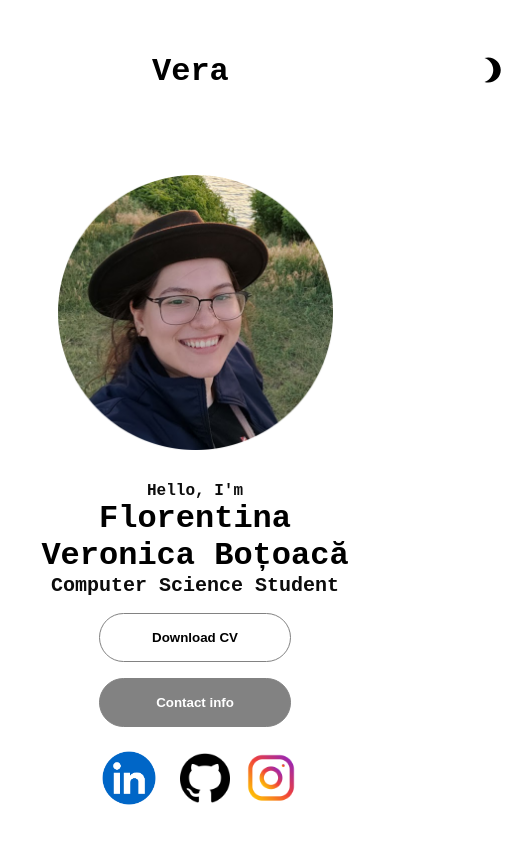
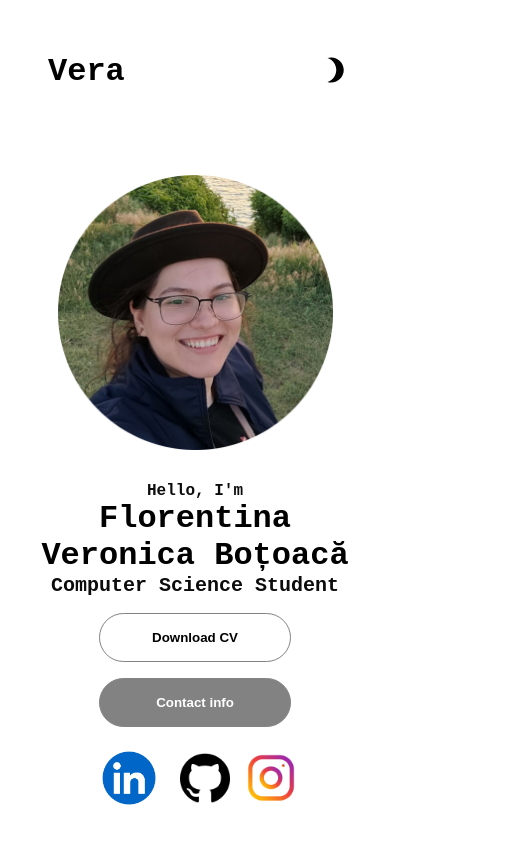
Before and after one commit to Botoaca-Florentina-Veronica/Portofoliu, a React (Vite) app in the folder frontend/: page / in a window 390 px wide. Shown: the top 844 px of the page, 515 px wide, since content can reach past the window. Built offline with nearby package versions, Linux system fonts and the light colour scheme; a web font is replaced by a local one.

Commit message:
imbunatatiri interfata mobile

```diff
--- a/frontend/src/components/Content.jsx
+++ b/frontend/src/components/Content.jsx
@@ -30,8 +30,8 @@ const Content = ({ darkMode }) => {
     { src: timisoara, alt: "Timișoara" },
     { src: bazooka2, alt: "Bazooka 2" },
     { src: croatia, alt: "Croatia" },
+    { src: catedrala, alt: "Catedrala" },
     { src: teatru, alt: "Teatru" },
-    { src: catedrala, alt: "Catedrala" },
     { src: ski, alt: "Ski" },
     { src: pasare, alt: "Pasăre" }
   ];
--- a/frontend/src/components/Experience.jsx
+++ b/frontend/src/components/Experience.jsx
@@ -39,8 +39,8 @@ const Experience = ({ darkMode }) => {
               <article>
                 <img src={checkmark} alt="checkmark logo" className="checkmark-icon" />
                 <div>
-                  <h3>BootStrap</h3>
-                  <p>Begginer</p>
+                  <h3>ReactJS</h3>
+                  <p>Intermediate</p>
                 </div>
               </article>
             </div>
--- a/frontend/src/components/ProfileSection.jsx
+++ b/frontend/src/components/ProfileSection.jsx
@@ -17,7 +17,7 @@ const ProfileSection = ({ darkMode }) => {
         <div className="btn-container">
           <button
             className={`btn btn-color-2 ${darkMode ? 'dark' : ''}`}
-            onClick={() => window.open('./assets/CV-Florentina-Veronica-Boțoacă.pdf')}
+            onClick={() => window.open('https://acrobat.adobe.com/id/urn:aaid:sc:EU:9c6e8c8a-654e-40bf-a547-48b7f3087e56')}
           >
             Download CV
           </button>
--- a/frontend/src/mediaQueries.css
+++ b/frontend/src/mediaQueries.css
@@ -10,21 +10,12 @@
     .about-containers {
       flex-wrap: wrap;
     }
-
-    .navbar-brand{
-      margin-left: 0;
-    }
-
   }
 
     /* HAMBURGER MENU */
   @media screen and (max-width: 1200px) {
       .navbar-nav {
         display: none;
-      }
-
-      .navbar-brand{
-        margin-left: 0;
       }
 
       .collapse.show .navbar-nav{
@@ -207,6 +198,30 @@
     height: 20rem;
   }
 
+  .dark-mode-toggle-btn{
+    margin-left: -11rem;
+    margin-right: -5rem;
+  }
+
+  .navbar-brand {
+    width: 90px;
+    margin-left: 2rem;
+    margin-right: 2rem;
+  }
+
+  .navbar{
+    width: 300px;
+  }
+
+  .container{
+    width: 320px;
+    margin-left: -1rem;
+  }
+
+  .dark-mode-toggle-btn{
+    margin-left: -6rem;
+  }
+
 }
 
 @media screen and (min-width: 376px) and (max-width: 400px){
@@ -267,6 +282,16 @@
     height: 380px;
     margin-left: -5vh;
     margin-bottom: 5vh;
+  }
+
+  .navbar-brand {
+    margin-left: 2rem;
+    margin-right: 10rem;
+  }
+
+  .container{
+    width: 30rem;
+    margin-left: -1rem;
   }
 }
 
@@ -329,6 +354,16 @@
     width:430px;
     height:400px;
   }
+
+  .navbar-brand {
+    margin-left: 2rem;
+    margin-right: 10rem;
+  }
+
+  .container{
+    width: 30rem;
+    margin-left: -1rem;
+  }
 }
 
 @media screen and (min-width: 440px) and (max-width:600px){
@@ -363,10 +398,6 @@
 }
 
 @media screen and (max-width:600px){
-  .navbar-brand{
-    margin-left: 0;
-  }
-
   .upt{
     width:320px;
     height: 290px;
```
